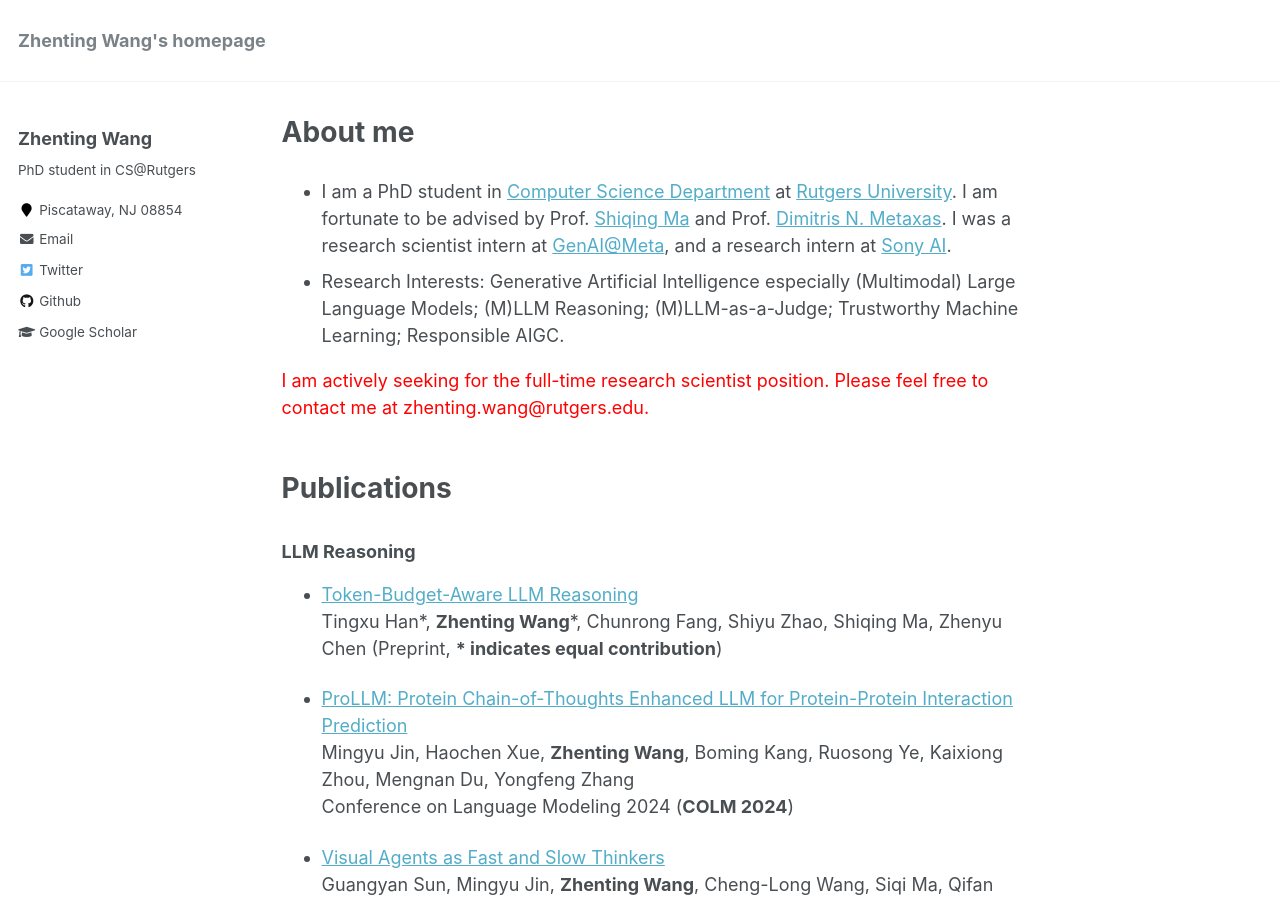
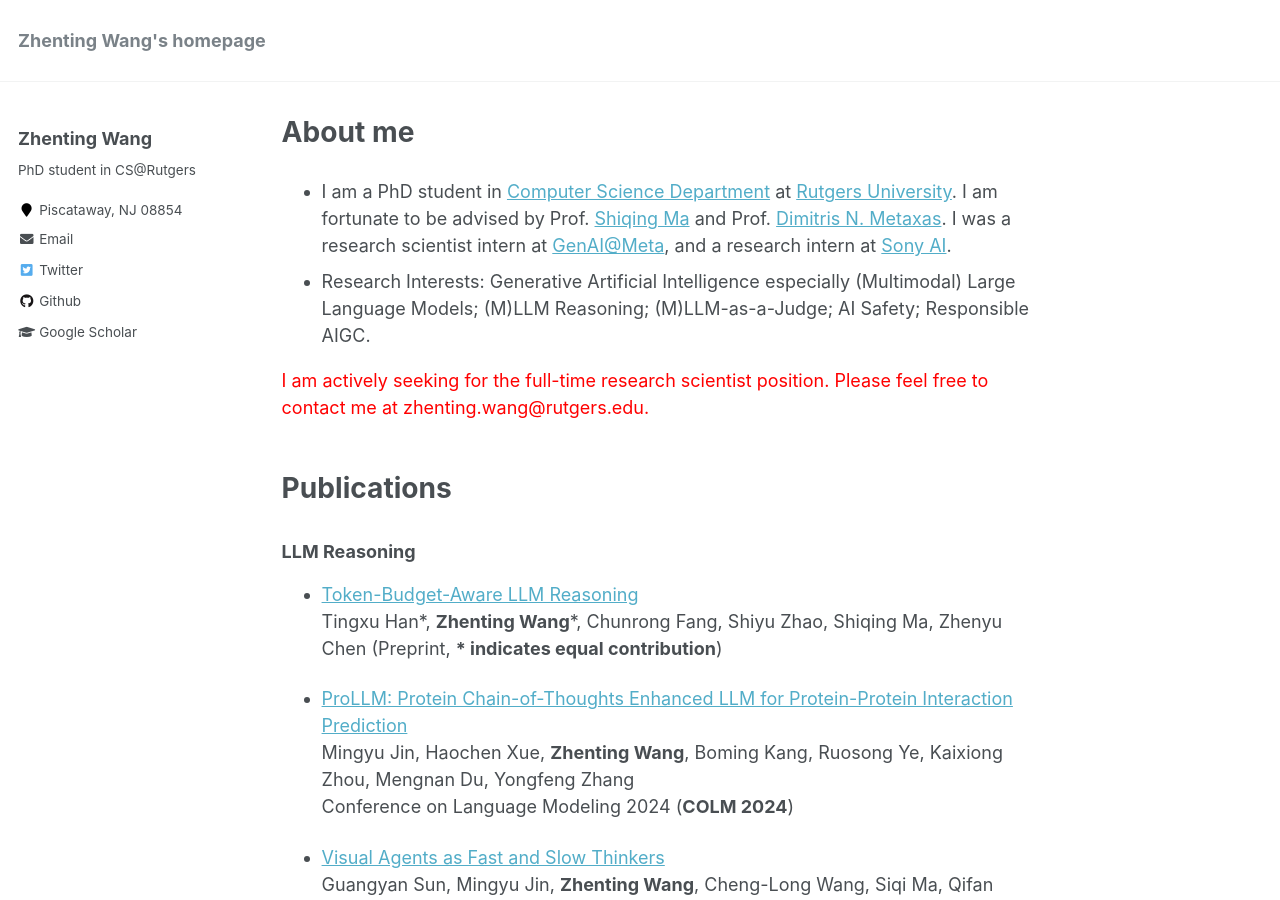
Before and after one commit to ZhentingWang/zhentingwang.github.io, a Jekyll site: the page built from _pages/about.md, in a window 1280 px wide and 900 px high. Built offline with Jekyll 4.4.1, drawn with Linux system fonts in a browser that asks for light colours.

Commit message:
Update about.md

```diff
--- a/_pages/about.md
+++ b/_pages/about.md
@@ -9,7 +9,7 @@ redirect_from:
 ---
 
 * I am a PhD student in [Computer Science Department](https://www.cs.rutgers.edu/) at [Rutgers University](https://www.rutgers.edu/). I am fortunate to be advised by Prof. [Shiqing Ma](https://people.cs.umass.edu/~shiqingma/) and Prof. [Dimitris N. Metaxas](https://people.cs.rutgers.edu/~dnm/). I was a research scientist intern at [GenAI@Meta](https://ai.meta.com/), and a research intern at [Sony AI](https://ai.sony/).
-* Research Interests: Generative Artificial Intelligence especially (Multimodal) Large Language Models; (M)LLM Reasoning; (M)LLM-as-a-Judge; Trustworthy Machine Learning; Responsible AIGC.
+* Research Interests: Generative Artificial Intelligence especially (Multimodal) Large Language Models; (M)LLM Reasoning; (M)LLM-as-a-Judge; AI Safety; Responsible AIGC.
 
 <font color='red'> I am actively seeking for the full-time research scientist position. Please feel free to contact me at zhenting.wang@rutgers.edu.</font>
 
```
